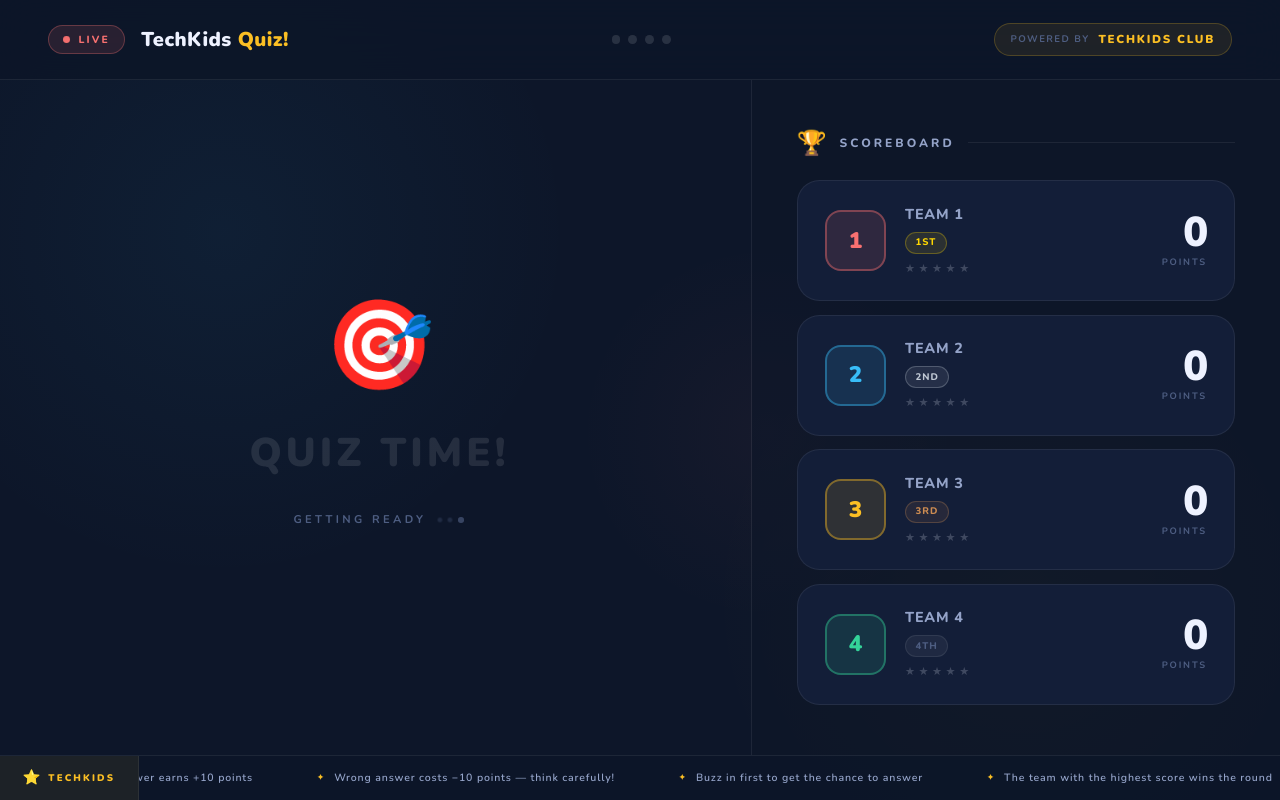
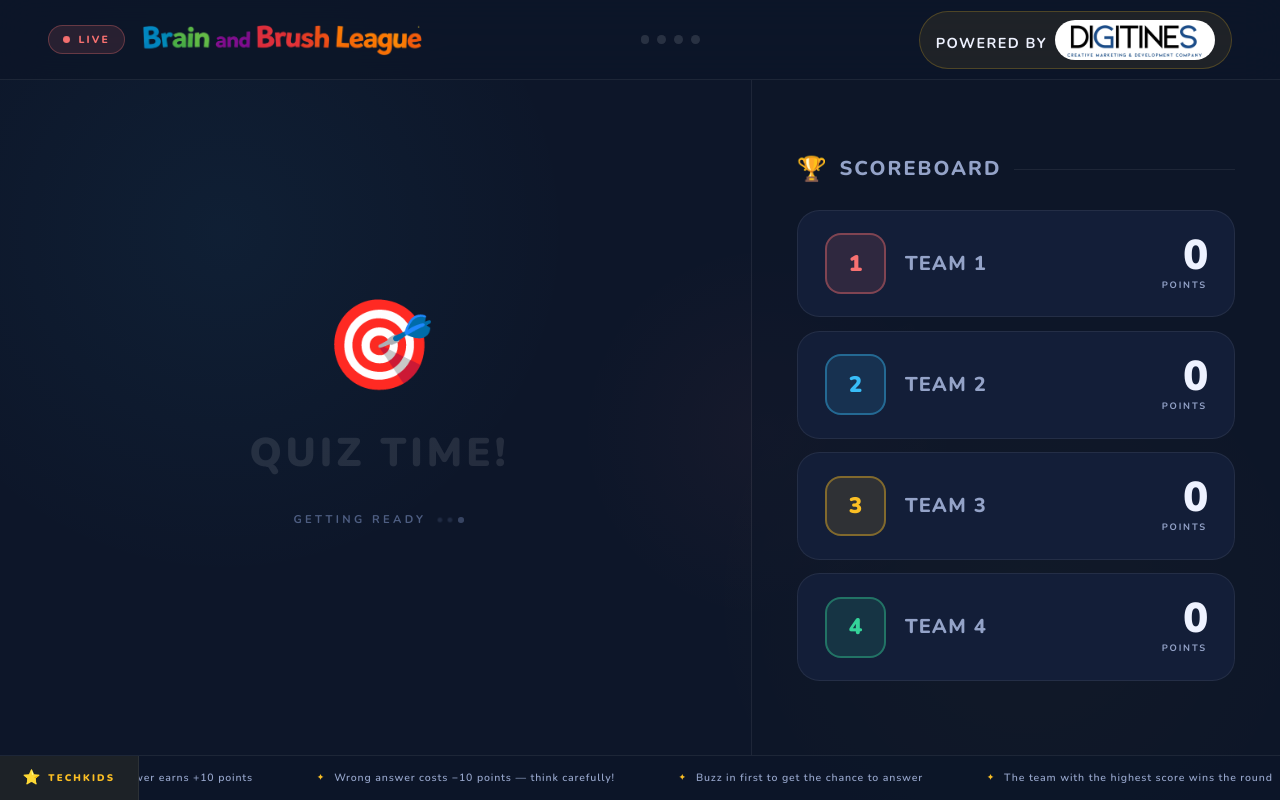
Before and after one commit to aniket-thapa/game-show, a React (Vite) app: page /display in a window 1280 px wide. Built offline with nearby package versions, Linux system fonts and the light colour scheme.

Commit message:
style: update Display page with new sponsor logos and improved layout for sponsor information

```diff
--- a/src/pages/Display.jsx
+++ b/src/pages/Display.jsx
@@ -228,14 +228,13 @@ export default function Display() {
 
         .dr-header-right { display: flex; align-items: center; }
         .sponsor-pill {
-          display: flex; align-items: center; gap: 0.55rem;
-          padding: 0.42rem 1rem;
+          display: flex; align-items: center; gap: 0.5rem;
+          padding: 0.5rem 1rem;
           background: rgba(251,191,36,0.08);
           border: 1px solid rgba(251,191,36,0.22);
           border-radius: 2rem;
         }
-        .sponsor-pre  { font-size: 0.6rem; color: var(--text-3); font-weight: 700; letter-spacing: 0.15em; text-transform: uppercase; }
-        .sponsor-name { font-size: 0.72rem; font-weight: 900; letter-spacing: 0.15em; text-transform: uppercase; color: #FBBF24; }
+        .sponsor-pre  { font-size: 0.9rem; color: var(--text); font-weight: 700; letter-spacing: 0.1em; text-transform: uppercase; padding-top: 0.5rem; }
 
         /* ── MAIN ── */
         .dr-main { position: relative; z-index: 10; flex: 1; display: flex; overflow: hidden; }
@@ -391,7 +390,7 @@ export default function Display() {
         .lb-heading { display: flex; align-items: center; gap: 0.8rem; }
         .lb-trophy  { font-size: 1.5rem; line-height: 1; }
         .lb-title   {
-          font-size: 0.75rem; font-weight: 800; letter-spacing: 0.25em;
+          font-size: 1.25rem; font-weight: 800; letter-spacing: 0.1em;
           text-transform: uppercase; color: var(--text-2);
         }
         .lb-divider { flex: 1; height: 1px; background: var(--border); }
@@ -426,7 +425,7 @@ export default function Display() {
         }
         .tc-info { display: flex; flex-direction: column; gap: 0.4rem; }
         .tc-name {
-          font-size: 0.9rem; font-weight: 800; letter-spacing: 0.06em;
+          font-size: 1.25rem; font-weight: 800; letter-spacing: 0.06em;
           text-transform: uppercase; color: var(--text-2); transition: color 0.3s;
         }
         .tc-meta { display: flex; align-items: center; gap: 0.5rem; flex-wrap: wrap; }
@@ -472,7 +471,7 @@ export default function Display() {
         }
         .tc-pts-label {
           font-size: 0.58rem; font-weight: 700; letter-spacing: 0.2em;
-          text-transform: uppercase; color: var(--text-3);
+          text-transform: uppercase; color: var(--text-2);
         }
 
         /* Score delta popup */
@@ -528,7 +527,7 @@ export default function Display() {
               <span className="live-text">Live</span>
             </div>
             <span className="dr-show-title">
-              TechKids <span>Quiz!</span>
+              <img src="/show-logo.png" alt="Show Logo" className="h-8" />
             </span>
           </div>
 
@@ -552,7 +551,13 @@ export default function Display() {
           <div className="dr-header-right">
             <div className="sponsor-pill">
               <span className="sponsor-pre">Powered by</span>
-              <span className="sponsor-name">TechKids Club</span>
+              <span className="sponsor-name">
+                <img
+                  src="/digitines.webp"
+                  alt="Sponsor Logo"
+                  className="h-10 rounded-full"
+                />
+              </span>
             </div>
           </div>
         </header>
@@ -805,46 +810,6 @@ export default function Display() {
                         >
                           {team.name}
                         </span>
-                        <div className="tc-meta">
-                          <span className={`tc-rank r${rank}`}>
-                            {RANK_LABELS[rank]}
-                          </span>
-                          <AnimatePresence>
-                            {isActive && (
-                              <motion.div
-                                initial={{ opacity: 0, scale: 0.7, width: 0 }}
-                                animate={{
-                                  opacity: 1,
-                                  scale: 1,
-                                  width: 'auto',
-                                }}
-                                exit={{ opacity: 0, scale: 0.7, width: 0 }}
-                                className="tc-buzz"
-                                style={{
-                                  background: `${team.primary}1A`,
-                                  border: `1px solid ${team.border}`,
-                                  color: team.primary,
-                                }}
-                              >
-                                <span
-                                  className="tc-buzz-dot"
-                                  style={{ background: team.primary }}
-                                />
-                                BUZZ!
-                              </motion.div>
-                            )}
-                          </AnimatePresence>
-                        </div>
-                        <div className="tc-stars">
-                          {[0, 1, 2, 3, 4].map((s) => (
-                            <span
-                              key={s}
-                              className={`tc-star ${s < stars ? 'lit' : ''}`}
-                            >
-                              ★
-                            </span>
-                          ))}
-                        </div>
                       </div>
                     </div>
 
```
Also changed, not shown: public/digitines.webp (added), public/show-logo.png (added).
